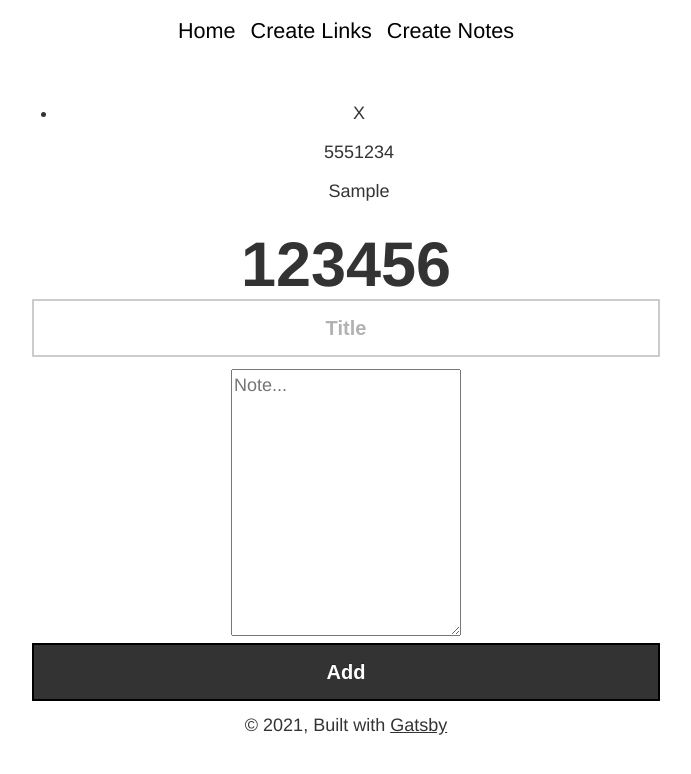
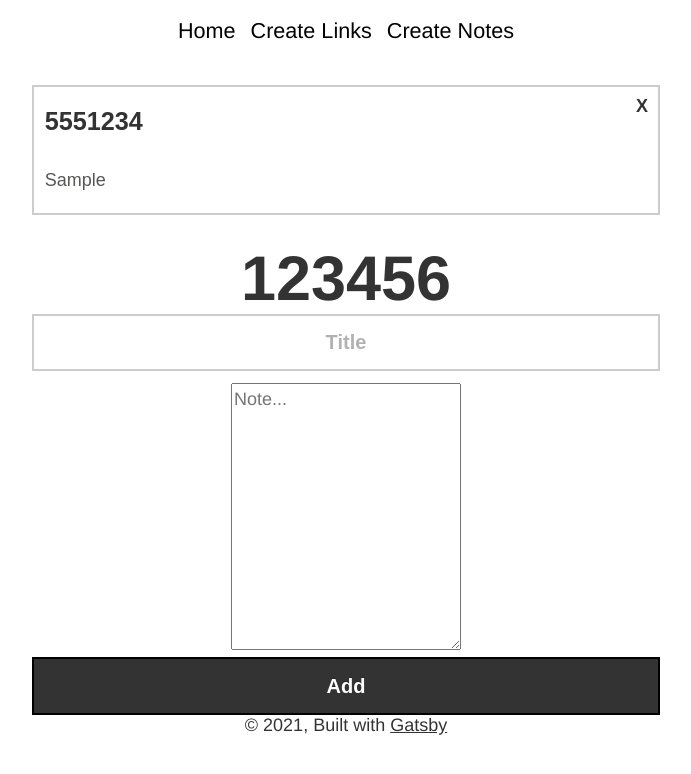
Before and after one commit to omergulen/shorten-club-frontend, a Gatsby site: page /notes in a window 1280 px wide. Both pictures are taken after typing "5551234", "Sample" into the empty fields and a click on the button "Add". Shown: the whole page, without its empty margins (294-985 px from the left). Built offline with nearby package versions, Linux system fonts and the light colour scheme; Gatsby itself is replaced by a stand-in of ours.

Commit message:
Notes :: 📝 refactor

```diff
--- /dev/null
+++ b/src/components/common/Note.js
@@ -0,0 +1,12 @@
+import styled from "@emotion/styled";
+
+const Note = styled.h1`
+  color: #5a5656;
+  font-size: 1rem;
+  font-weight: 500;
+  line-height: 1.4rem;
+  padding: 16px 4px;
+  word-wrap: break-word;
+`;
+
+export default Note;
--- /dev/null
+++ b/src/components/common/PinnedNote.js
@@ -0,0 +1,30 @@
+import React from "react";
+
+import DeleteButton from './DeleteButton';
+import Note from './Note';
+import PinnedItem from './PinnedItem';
+import Title from './Title';
+
+const PinnedNote = ({ title, note, handleDelete }) => (
+  <PinnedItem style={{
+    lineHeight: '1rem',
+    textAlign: 'left',
+    color: '#333333',
+  }}>
+    <DeleteButton onClick={handleDelete}>
+      X
+    </DeleteButton>
+    {title && (
+      <Title>
+        {title}
+      </Title>
+    )}
+    {note && (
+      <Note>
+        {note}
+      </Note>
+    )}
+  </PinnedItem>
+);
+
+export default PinnedNote;
--- /dev/null
+++ b/src/components/common/Title.js
@@ -0,0 +1,12 @@
+import styled from "@emotion/styled";
+
+const Title = styled.h5`
+  font-size: 1.4rem;
+  font-weight: 700;
+  display: block;
+  line-height: 1%.4rem;
+  margin: 0;
+  padding: 16px 4px;
+`;
+
+export default Title;
--- a/src/components/notes.js
+++ b/src/components/notes.js
@@ -5,6 +5,8 @@ import NameHeader from './common/NameHeader';
 import OuterContainer from './common/OuterContainer';
 import PinButton from './common/PinButton';
 import PinInput from './common/PinInput';
+import PinnedList from './common/PinnedList';
+import PinnedNote from './common/PinnedNote';
 import PinNote from './common/PinNote';
 
 import '../pin.css';
@@ -46,19 +48,15 @@ const Notes = () => {
     <OuterContainer>
       <Container>
         {pinnedValues && (
-          <ul className={'pinned-values'}>
-          {pinnedValues.map(({title, note}, index) => {
-            return (
-              <li className="note" key={index}>
-                <p className="delete-button" onClick={() => handleDeleteClicked(index)}>X</p>
-                {title && (<p className="note-title">{title}</p>)}
-                <p className="note-text">
-                  {note}
-                </p>
-              </li>
-            )
-          })}
-        </ul>
+          <PinnedList>
+          {pinnedValues.map((props, index) => (
+            <PinnedNote
+              handleDelete={() => handleDeleteClicked(index)}
+              key={index}
+              {...props}
+            />
+          ))}
+        </PinnedList>
         )}
         <NameHeader>
           {pinCode}
```
